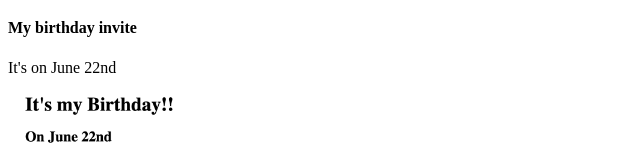
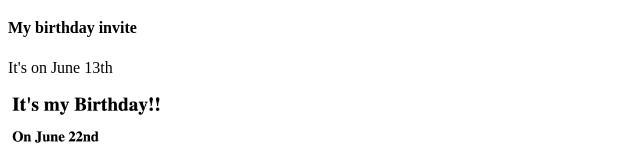
Before and after one commit to stanfordbcole/html-porfolio, a plain HTML site: page index.html in a window 1280 px wide. Shown: the part 615-764 px from the top of the page, without its empty margins (0-640 px from the left). Drawn offline with Linux system fonts and the light colour scheme.

Commit message:
Update index.html

```diff
--- a/index.html
+++ b/index.html
@@ -34,7 +34,7 @@ https://developer.mozilla.org/en-US/docs/Web/HTML/Element/img#attr-height -->
 
     <h3><a href="birthday-invite.html">Birthday Invite Project</a></h3>
     <h4>My birthday invite</h4>
-    <p>It's on June 22nd</p>>
+    <p>It's on June 13th</p>
 
         <img src="assets/images/birthday-invite.png" alt="Birthday Invite Project" width="400">
 </body>
```
